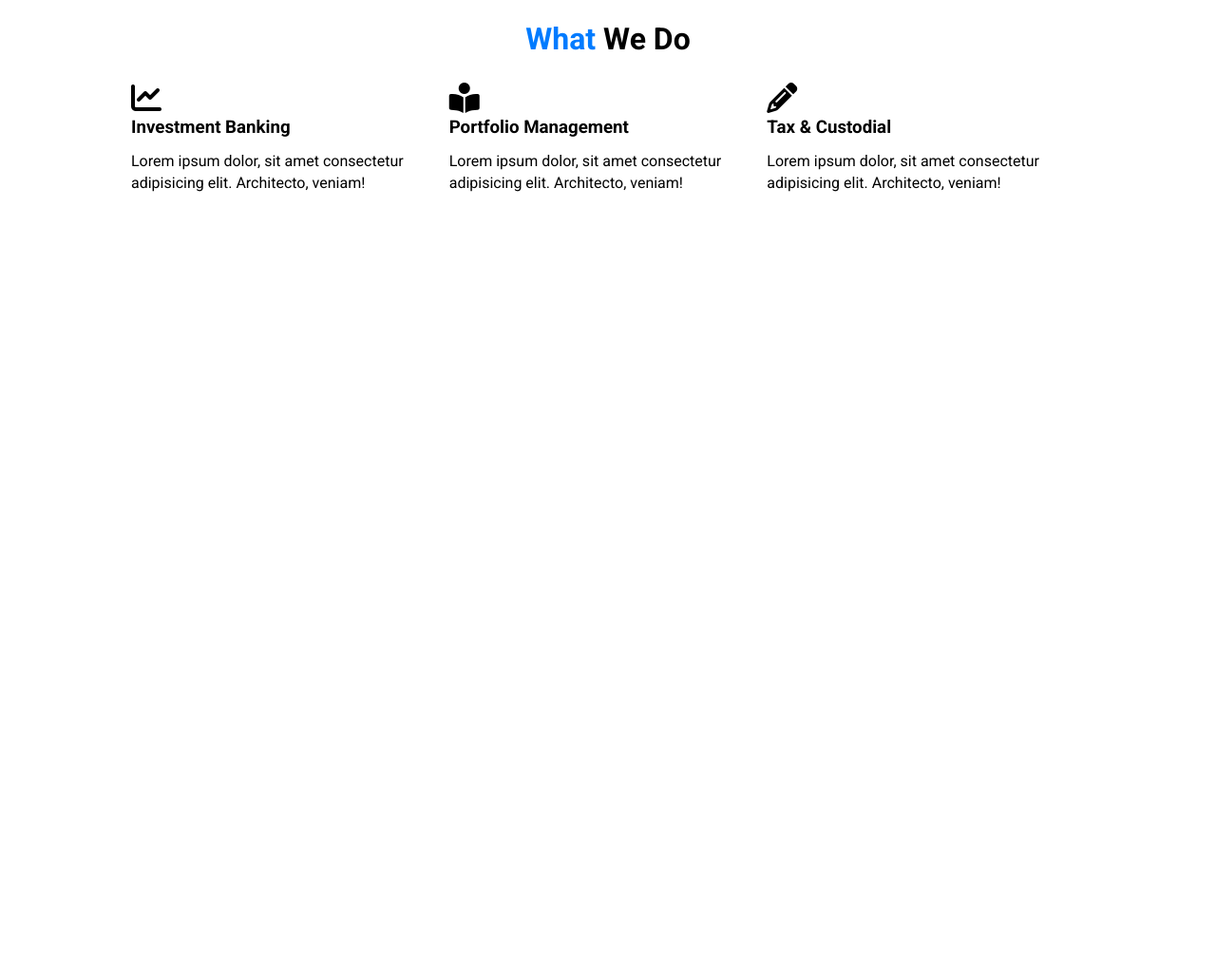
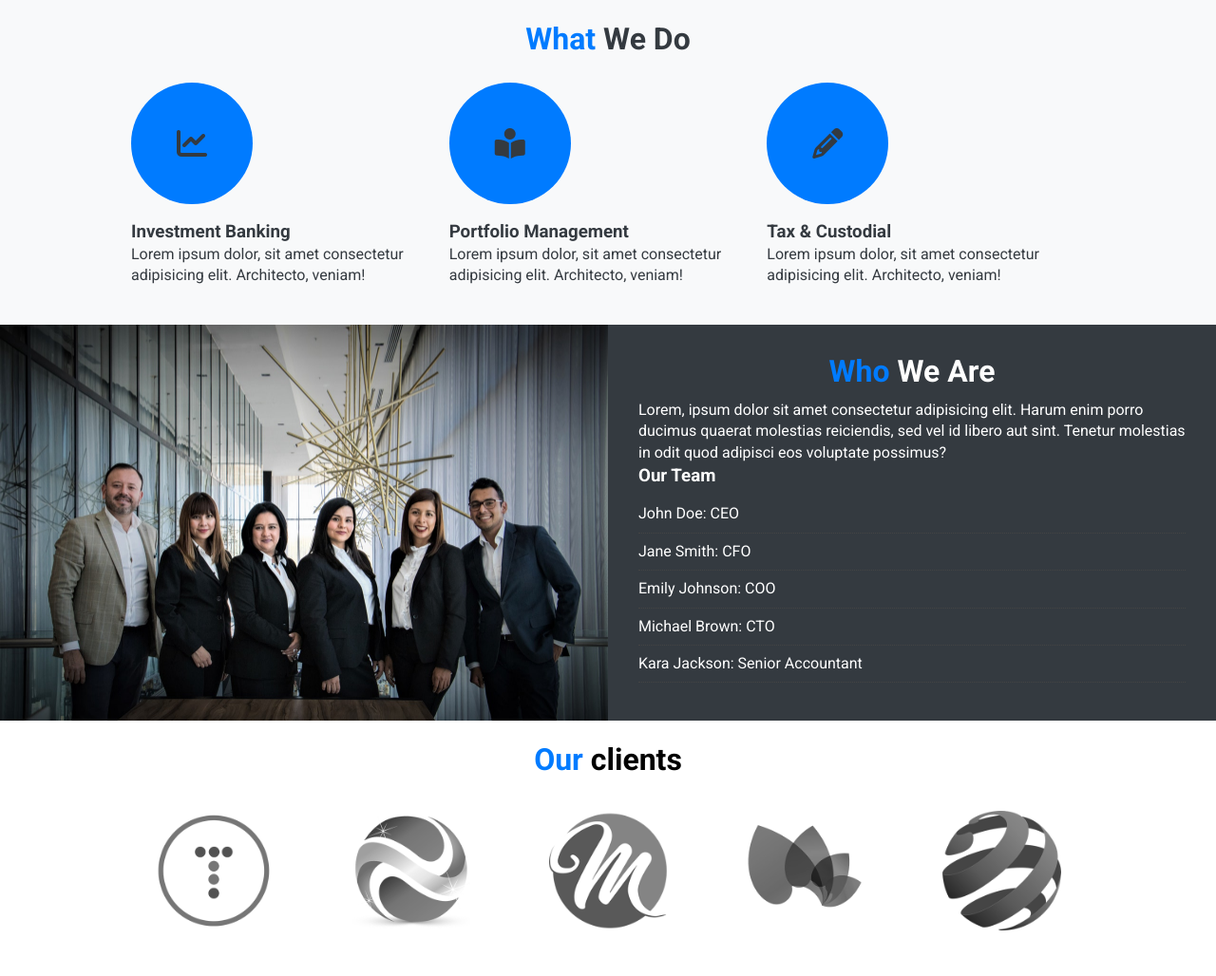
Before and after one commit to Sleyudoags/Edge-Ledger-Website, a plain HTML site: page index.html in a window 1280 px wide. Shown: the part 866-1894 px from the top of the page at 95% size. Before the commit the page ends 1122 px from the top, so only its background shows below. Drawn offline with Linux system fonts and the light colour scheme.

Commit message:
what and who

```diff
--- a/css/style.css
+++ b/css/style.css
@@ -16,7 +16,8 @@
 }
 
 p{
-    margin: 0.75rem 0;
+    margin: 0 auto;
+    line-height: 1.4;
 }
 
 .container {
@@ -33,6 +34,16 @@
 
 .text-primary {
     color: #007bff;
+}
+
+.bg-light {
+    background-color: #f8f9fa;
+    color: #343a40;
+}
+
+.bg-dark {
+    background-color: #343a40;
+    color: #fff;
 }
 
 .l-heading {
@@ -58,6 +69,10 @@
 .py-2 { padding: 2rem 0;}
 .py-3 { padding: 3rem 0;}
 
+.p-1 { padding: 1.5rem;}
+.p-2 { padding: 2rem;}
+.p-3 { padding: 3rem;}
+
 .btn {
     display: inline-block;
     padding: 0.5rem 2rem;
@@ -75,6 +90,16 @@
 .btn-dark {
     background-color: #343a40;
     color: #fff;
+}
+
+.list {
+    list-style: none;
+    margin: 0.5rem 0;
+}
+
+.list li {
+    padding: 0.5rem 0;
+    border-bottom: 1px dotted #444;
 }
 
 #navbar {
@@ -124,6 +149,8 @@
     position: absolute;
     top: 60px ;
     left: 0;
+    right: 0;
+    bottom: 0;
     background-color: rgba(0, 0,0 , 0.4)
 }
 
@@ -138,7 +165,37 @@
     padding: 1rem;
 }
 
-#what .items .item .i {
+#what .items .item i {
     background: #007bff;
+    padding: 3rem;
+    border-radius: 50%;
+    margin-bottom: 1rem;
+}
 
+
+/* Who we are */
+#who {
+    display: flex;
+    width: 100%;
 }
+
+#who div {
+    flex: 1;
+    padding: 2rem;
+}
+
+#who .who-img {
+    background: url(../img/people.jpg) no-repeat center center/cover;
+    min-height:100%;
+}
+
+/* clients */
+#clients .items {
+    display: flex;
+}
+
+#clients .items img {
+    display: block;
+    margin: auto;
+    width:60%;
+}
--- a/index.html
+++ b/index.html
@@ -63,5 +63,37 @@
             </div>
         </div>
     </section>
+
+    <section id="who">
+        <div class="who-img"></div>
+        <div class="who-text bg-dark p-2">
+            <h2 class="m-heading text-center"><span class="text-primary">Who</span>
+            We Are</h2>
+            <p>Lorem, ipsum dolor sit amet consectetur adipisicing elit. Harum enim porro ducimus quaerat molestias reiciendis, sed vel id libero aut sint. Tenetur molestias in odit quod adipisci eos voluptate possimus?</p>
+            <h3> Our Team</h3>
+            <ul class="list">
+                <li>John Doe: CEO</li>
+                <li>Jane Smith: CFO</li>
+                <li>Emily Johnson: COO</li>
+                <li>Michael Brown: CTO</li>
+                <li>Kara Jackson: Senior Accountant</li>
+            </ul>
+        </div>
+    </section>
+
+    <section id="clients" class="py-1">
+        <div class="container">
+            <h2 class="m-heading text-center">
+                <span class="text-primary">Our</span> clients
+            </h2>
+            <div class="items py-1 ">
+                <div><img src="./img/logos/logo1.png" alt="client"></div>
+                <div><img src="./img/logos/logo2.png" alt="client"></div>
+                <div><img src="./img/logos/logo3.png" alt="client"></div>
+                <div><img src="./img/logos/logo4.png" alt="client"></div>
+                <div><img src="./img/logos/logo5.png" alt="client"></div>
+            </div>
+        </div>
+    </section>
 </body>
 </html>
```
Also changed, not shown: img/logos/logo1.png (added), img/logos/logo2.png (added), img/logos/logo3.png (added), img/logos/logo4.png (added), img/logos/logo5.png (added), 1 other file.
